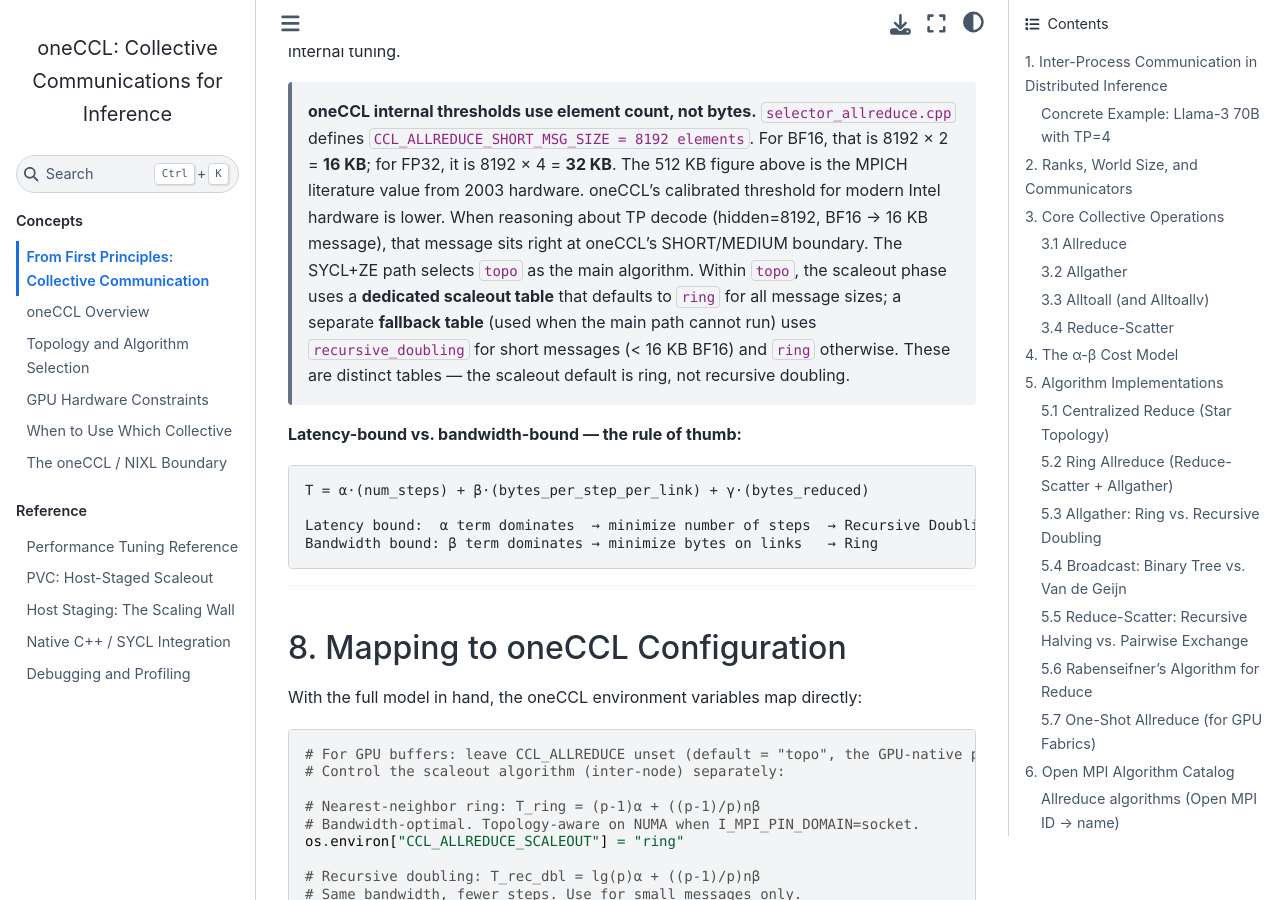
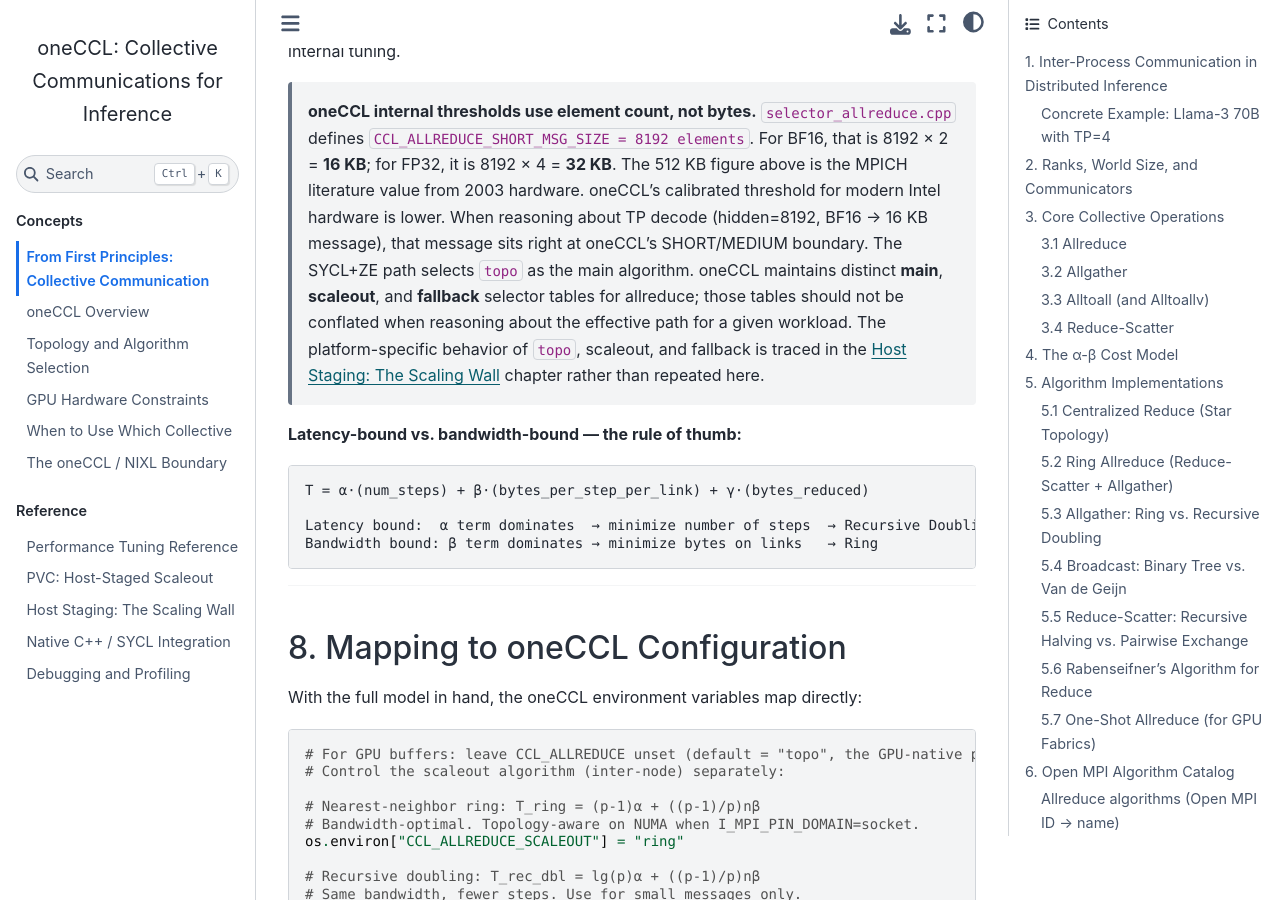
Before and after one commit to tsg-/oneccl-tutorial, a Jupyter Book: the page built from chapters/00_foundations.md, in a window 1280 px wide and 900 px high, scrolled down 15708 px. Built offline with Jupyter Book 1.0.4 settings and Sphinx 7.4.7 and the Sphinx Book theme 1.1.4, drawn with Linux system fonts in a browser that asks for light colours; pages that are not in the unit, such as notebooks, are missing from menus.

Commit message:
Further tighten selector table note in 00_foundations.md
Remove specific ring/recursive_doubling claims from the selector callout.
Name the three distinct tables (main, scaleout, fallback) without asserting
per-table defaults, and defer path-specific analysis to host_staging_scaling.md.

Co-Authored-By: Claude Sonnet 4.6 <noreply@anthropic.com>

```diff
--- a/chapters/00_foundations.md
+++ b/chapters/00_foundations.md
@@ -624,11 +624,11 @@ correct. oneCCL calibrates its auto thresholds for Intel hardware via its intern
 > value from 2003 hardware. oneCCL's calibrated threshold for modern Intel hardware is lower.
 > When reasoning about TP decode (hidden=8192, BF16 → 16 KB message), that message sits
 > right at oneCCL's SHORT/MEDIUM boundary. The SYCL+ZE path selects `topo` as the main
-> algorithm. Within `topo`, the scaleout phase uses a **dedicated scaleout table** that
-> defaults to `ring` for all message sizes; a separate **fallback table** (used when the
-> main path cannot run) uses `recursive_doubling` for short messages (< 16 KB BF16) and
-> `ring` otherwise. These are distinct tables — the scaleout default is ring, not
-> recursive doubling.
+> algorithm. oneCCL maintains distinct **main**, **scaleout**, and **fallback** selector
+> tables for allreduce; those tables should not be conflated when reasoning about the
+> effective path for a given workload. The platform-specific behavior of `topo`, scaleout,
+> and fallback is traced in the [Host Staging: The Scaling Wall](host_staging_scaling)
+> chapter rather than repeated here.
 
 **Latency-bound vs. bandwidth-bound — the rule of thumb:**
 
```
